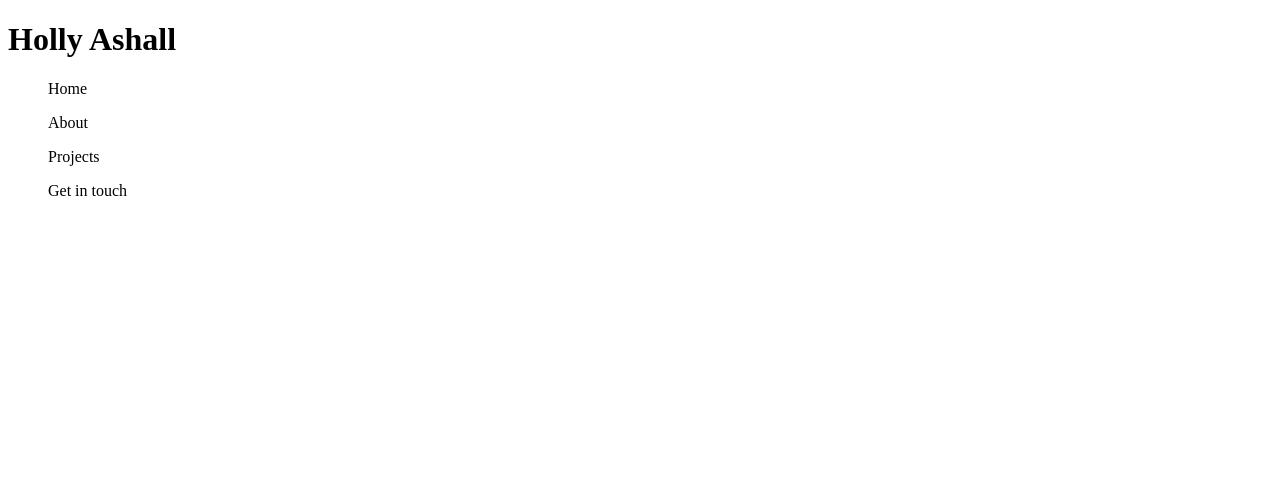
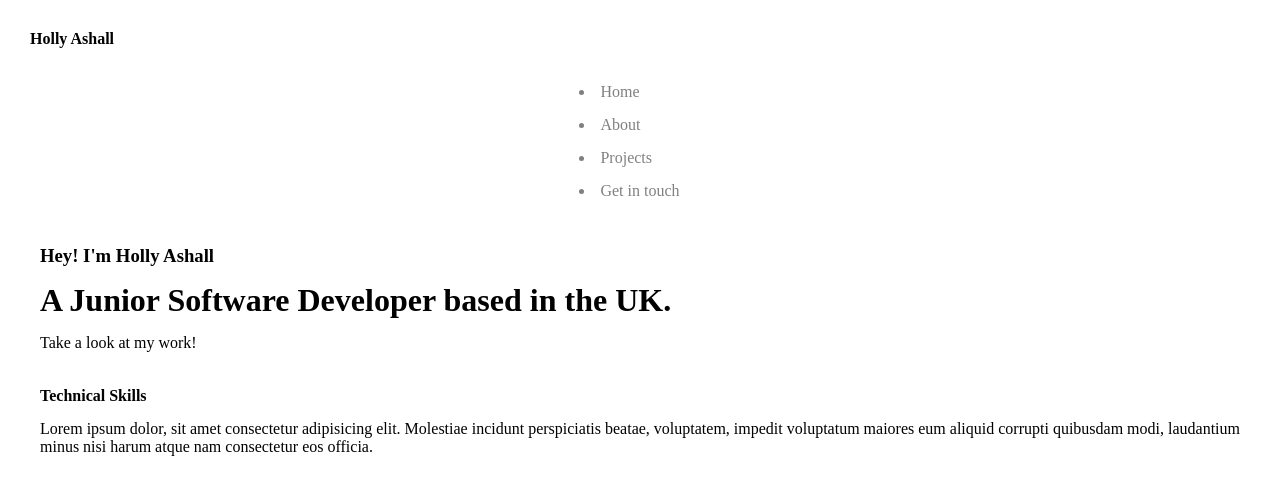
Before and after one commit to hollyashall/portfolio, a plain HTML site: page index.html in a window 1280 px wide. Drawn offline with Linux system fonts and the light colour scheme.

Commit message:
changing nav-bar

```diff
--- /dev/null
+++ b/_nav-bar.scss
@@ -0,0 +1,22 @@
+@use './variables' as *;
+
+.nav-bar{
+
+box-sizing: border-box;
+display: flex;
+flex-direction: row;
+justify-content: center;
+left: 1429px;
+top: 47px;
+color: black;
+
+
+
+
+
+  .nav-bar__detail{
+    color: grey;
+
+
+  }
+}
--- /dev/null
+++ b/_variables.scss
@@ -0,0 +1,4 @@
+*{
+  margin: 5px;
+  padding: 5px;
+}
--- a/index.html
+++ b/index.html
@@ -8,15 +8,26 @@
   <title>Porfolio</title>
 </head>
 <body>
-  <h1>Holly Ashall</h1>
+  <h4>Holly Ashall</h1>
   <nav class="nav-bar">
 
+    <ul>
+      <li class="nav-bar__detail">Home</li>
+      <li class="nav-bar__detail">About</li>
+      <li class="nav-bar__detail">Projects</li>
+      <li class="nav-bar__detail">Get in touch</li>
+    </ul>
+    </nav>
+    <div id="First-section">
 
-    <ul>Home</ul>
-    <ul>About</ul>
-    <ul>Projects</ul>
-    <ul>Get in touch</ul>
+    <h3>Hey! I'm Holly Ashall</h3>
+    <h1 class="big-heading"> A Junior Software Developer based in the UK.</h1>
+    <p>Take a look at my work!</p>
+  </div>
 
-    </nav>
+  <div id="tech-skills">
+<h4>Technical Skills</h4>
+<p> Lorem ipsum dolor, sit amet consectetur adipisicing elit. Molestiae incidunt perspiciatis beatae, voluptatem, impedit voluptatum maiores eum aliquid corrupti quibusdam modi, laudantium minus nisi harum atque nam consectetur eos officia.</p>
+  </div>
 </body>
 </html>
--- a/style.scss
+++ b/style.scss
@@ -0,0 +1,3 @@
+@use "./nav-bar" as *;
+@use "./variables" as *;
+@use "./First-section" as *;
```
Also changed, not shown: _First-section.scss (added), style.css, 1 other file.
